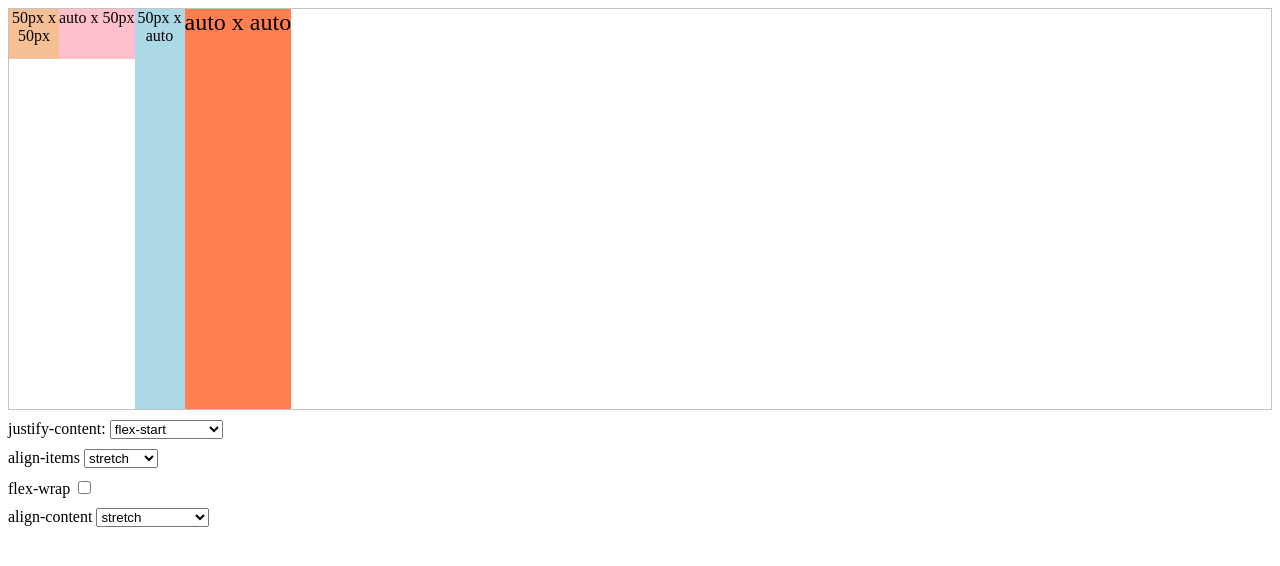
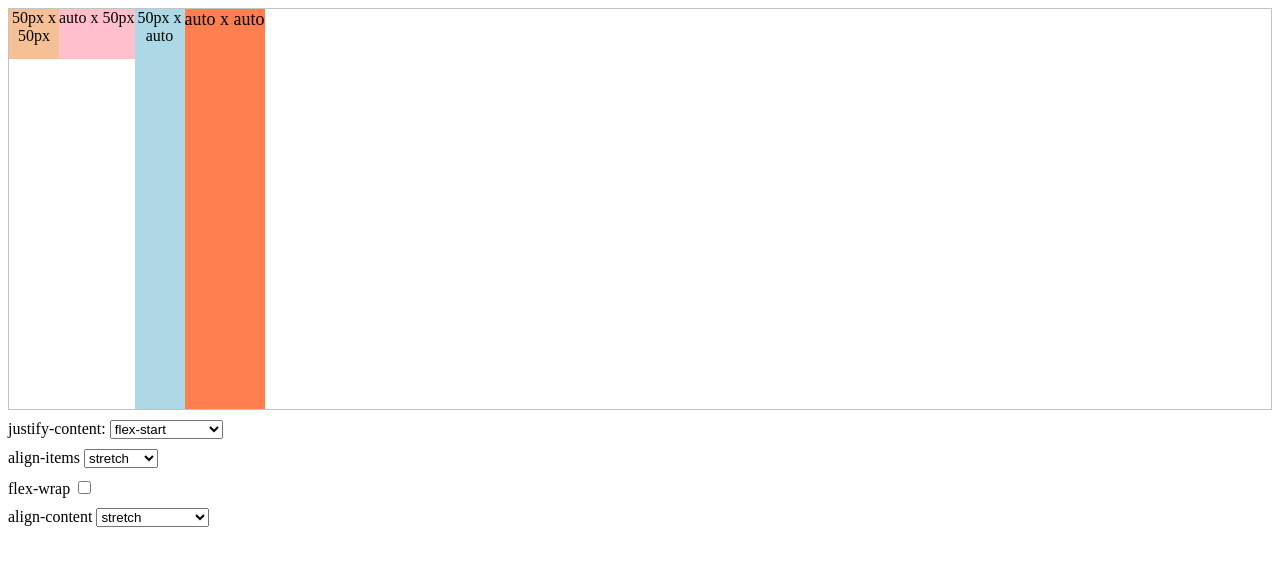
Before and after one commit to kmilo0/flexbox-positioning, a plain HTML site: page index.html in a window 1280 px wide. Drawn offline with Linux system fonts and the light colour scheme.

Commit message:
item4 font-size: 18px;

```diff
--- a/index.css
+++ b/index.css
@@ -27,7 +27,7 @@
 
 .item4 {
   background-color: coral;
-  font-size: 1.5rem;
+  font-size: 18px;
 }
 
 .row {
--- a/index.html
+++ b/index.html
@@ -1,7 +1,7 @@
 <!DOCTYPE html>
 <html>
   <head>
-    <meta name="viewport" content="width=device-width, initial-scale=1.0" />
+    <meta name="viewport" content="width=device-width, initial-scale=1" />
     <link rel="stylesheet" href="index.css" />
   </head>
   <body>
```
